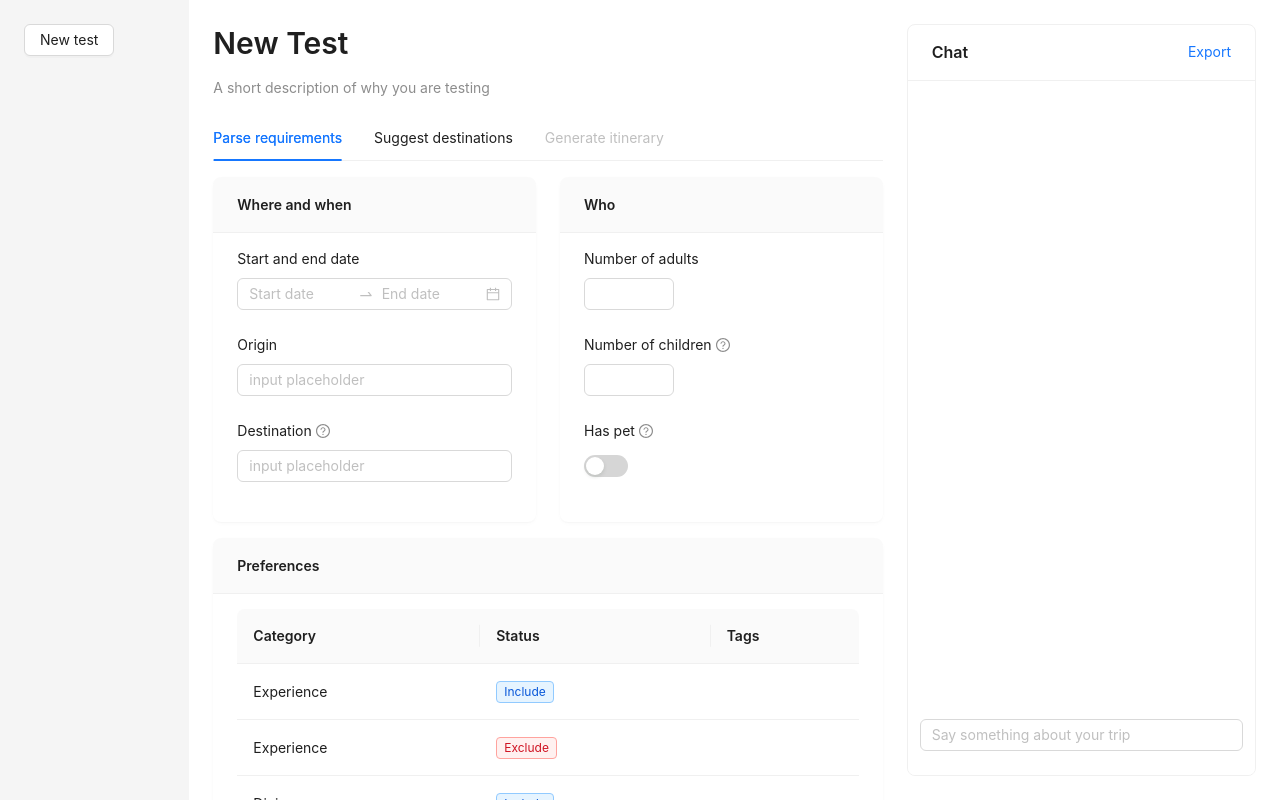
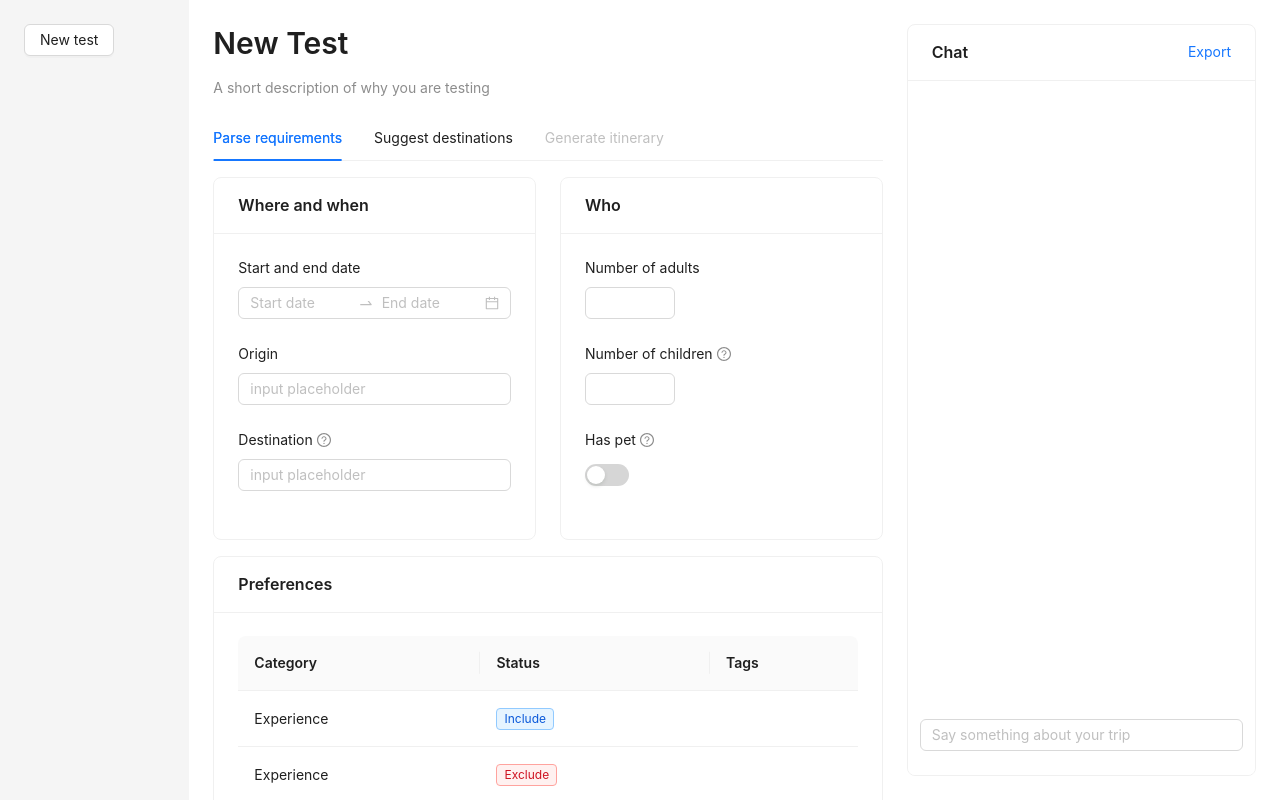
Before and after one commit to haileyshi617/mobi-playground, a React (Create React App) app: page / in a window 1280 px wide. Shown: the top 800 px of the page. Built offline with nearby package versions, Linux system fonts and the light colour scheme.

Commit message:
update card styling

```diff
--- a/src/components/CardPreferences.js
+++ b/src/components/CardPreferences.js
@@ -72,7 +72,7 @@ function CardPreferences({ tripProfile }) {
   ];
 
   return (
-    <Card type='inner' title='Preferences' bordered={false}>
+    <Card title='Preferences'>
       <Table
         columns={columns}
         dataSource={data}
--- a/src/components/CardWhenWhere.js
+++ b/src/components/CardWhenWhere.js
@@ -27,7 +27,7 @@ function CardWhenWhere({ tripProfile }) {
   const destination = tripProfile?.destination?.name;
 
   return (
-    <Card type='inner' title='Where and when' bordered={false}>
+    <Card title='Where and when'>
       <Form
         form={form}
         layout='vertical'
--- a/src/components/CardWho.js
+++ b/src/components/CardWho.js
@@ -14,7 +14,7 @@ function CardWho({ tripProfile }) {
   let childrenCnt = tripProfile?.traveler_information.children;
 
   return (
-    <Card type='inner' title='Who' bordered={false}>
+    <Card title='Who'>
       <Form
         form={form}
         layout='vertical'
```
